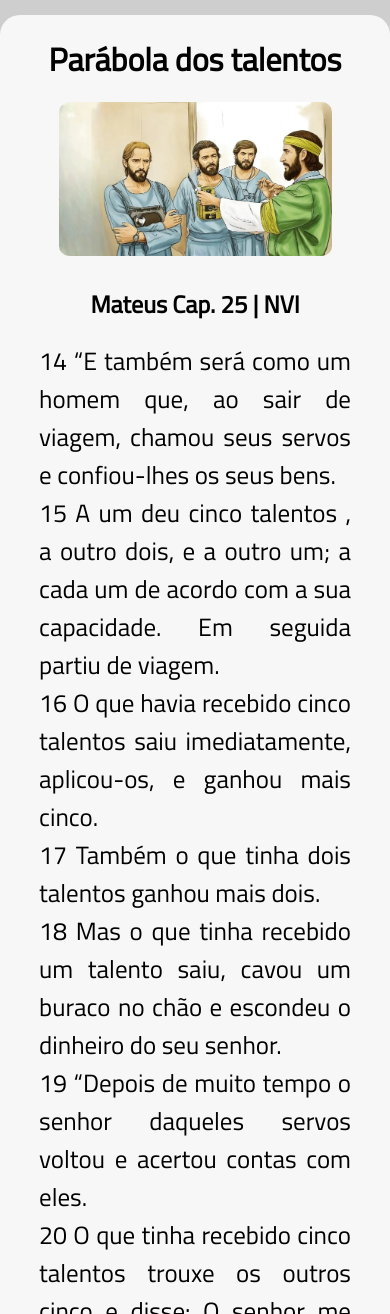
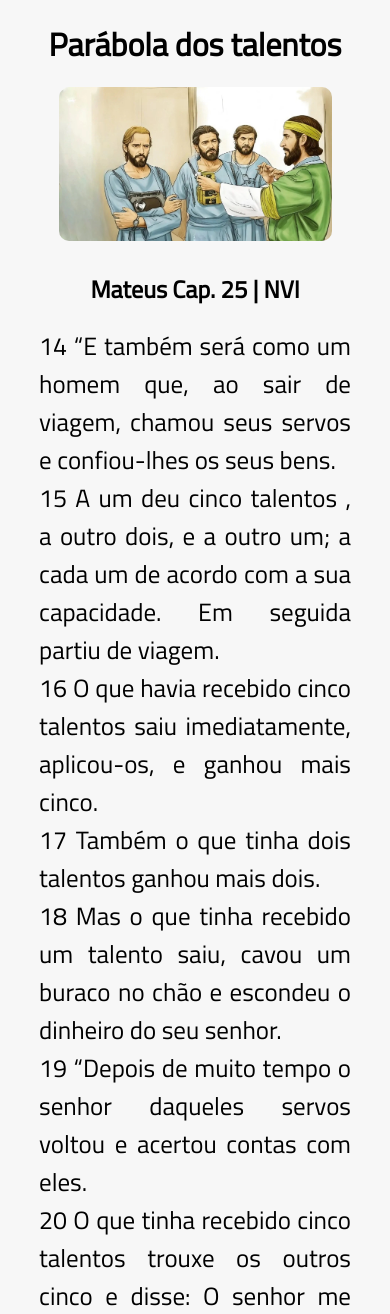
Before and after one commit to mths0303s/Blog-gospel, a PHP site: page / in a window 390 px wide. Shown: the part 142-1456 px from the top of the page. Run offline with PHP 8.4, Linux system fonts and the light colour scheme; some libraries are stand-ins or nearby versions.

Commit message:
Adding files via upload

```diff
--- a/style.css
+++ b/style.css
@@ -133,7 +133,11 @@ img{
     margin-top: 5%;
 }
 
-@media screen and (max-width: 824px){
+@media screen and (max-width: 900px){
+    main{
+        margin-top: 0px;
+        border-radius: 0px;
+    }
     .menu nav a{
         padding-right: 5%;
     }
@@ -158,7 +162,7 @@ img{
         margin-top: -10px;
     }
 
-    .menu {
+    .menu{
         width: 20%;
         display: flex; /* Adiciona flexbox */
         justify-content: center; /* Centraliza os itens */
```
